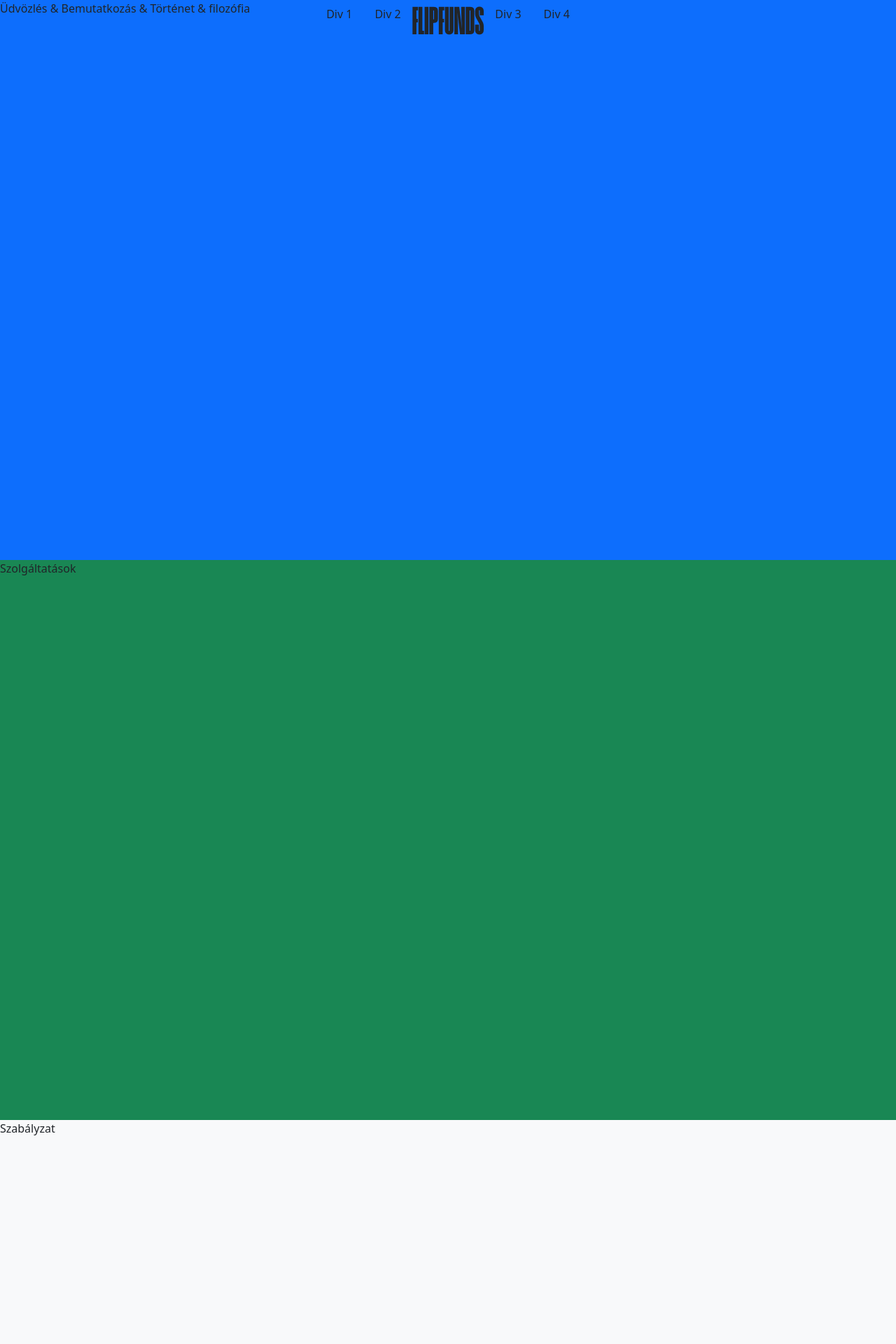
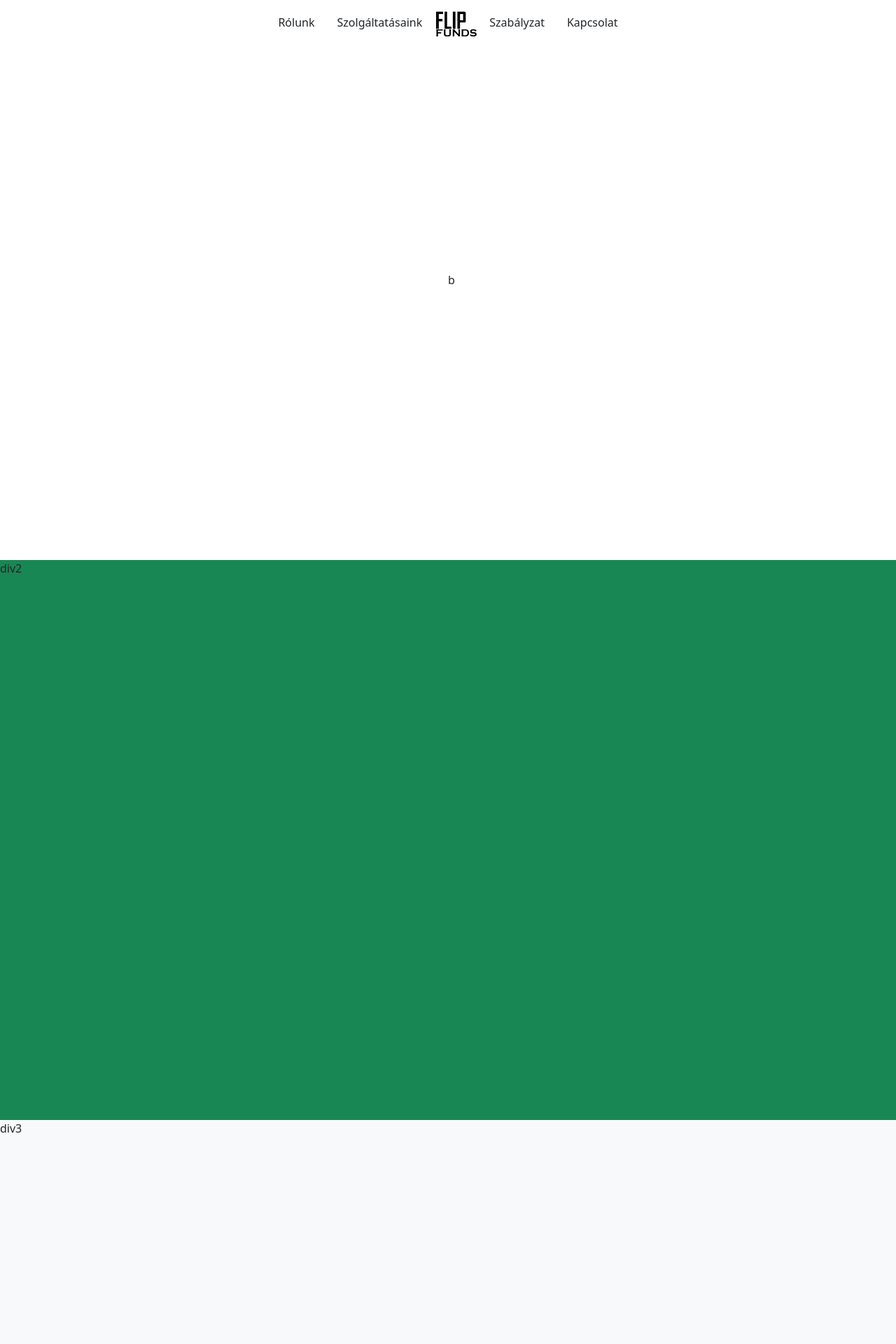
Before and after one commit to varannaibence/e2020.penzvalto, a PHP site: page /main.html in a window 1280 px wide. Shown: the top 1920 px of the page at 70% size. Run offline with PHP 8.4, Linux system fonts and the light colour scheme; some libraries are stand-ins or nearby versions.

Commit message:
3d tesztelés

```diff
--- a/css.css
+++ b/css.css
@@ -5,13 +5,19 @@
     --vFeher: #ebebeb;
     --vNsarga: #ff6700;
 }
+
 @font-face {
     font-family: Humane;
     src: url(fonts/Humane-Bold.otf);
 }
-#navbarSticky {
-    position: sticky;
-    top: 0;
-    overflow: hidden;
-    background-color: #333;
+model-viewer {
+    background-color: transparent;
   }
+body{
+    padding: 0;
+    margin: 0;
+}
+.fsDiv{
+    height: 100vh;
+    width: 100%;
+}
--- a/main.html
+++ b/main.html
@@ -4,40 +4,57 @@
     <meta charset="UTF-8">
     <meta name="viewport" content="width=device-width, initial-scale=1.0">
     <title>FLIPFUNDS</title>
+    <script src="https://cdn.jsdelivr.net/npm/bootstrap@5.3.3/dist/js/bootstrap.bundle.min.js" integrity="sha384-YvpcrYf0tY3lHB60NNkmXc5s9fDVZLESaAA55NDzOxhy9GkcIdslK1eN7N6jIeHz" crossorigin="anonymous"></script>
     <link href="https://cdn.jsdelivr.net/npm/bootstrap@5.3.3/dist/css/bootstrap.min.css" rel="stylesheet" integrity="sha384-QWTKZyjpPEjISv5WaRU9OFeRpok6YctnYmDr5pNlyT2bRjXh0JMhjY6hW+ALEwIH" crossorigin="anonymous">
-    <script src="https://cdn.jsdelivr.net/npm/bootstrap@5.3.3/dist/js/bootstrap.bundle.min.js" integrity="sha384-YvpcrYf0tY3lHB60NNkmXc5s9fDVZLESaAA55NDzOxhy9GkcIdslK1eN7N6jIeHz" crossorigin="anonymous"></script>
+    <script type="module" src="https://unpkg.com/@google/model-viewer/dist/model-viewer.min.js"></script>
     <link rel="stylesheet" href="css.css">
 </head>
 <body>
-    <nav id="nav-example" class="nav justify-content-center fixed-top">
-        <a class="nav-link text-dark" href="#div1">Div 1</a>
-        <a class="nav-link text-dark" href="#div2">Div 2</a>
-        <h1 style="font-family: Humane; font-size: 7vh;">FLIPFUNDS</h1>
-        <a class="nav-link text-dark" href="#div3">Div 3</a>
-        <a class="nav-link text-dark" href="#div4">Div 4</a>
+    <nav id="nav-example" class="nav justify-content-center align-items-center fixed-top">
+        <a class="nav-link text-dark " href="#div1">Rólunk</a>
+        <a class="nav-link text-dark" href="#div2">Szolgáltatásaink</a>
+        <img
+            src="imgs/fflogo.png"
+            class="img-fluid rounded-top"
+            alt="" style="width: 8vh;"/>
+        <a class="nav-link text-dark" href="#div3">Szabályzat</a>
+        <a class="nav-link text-dark" href="#div4">Kapcsolat</a>
     </nav>
-
     <div>
         <div
             data-bs-spy="scroll"
             data-bs-target="#nav-example"
             data-bs-smooth-scroll="true"
             tabindex="0">
-            <div id="div1" class="bg-primary" style="height: 100vh">
-                Üdvözlés & Bemutatkozás & Történet & filozófia
+            <div id="div1" class="container d-flex align-items-center" style="height: 100vh">
+                <div class="row w-100">
+                    <div class="col">
+
+                        <model-viewer
+                        src="https://modelviewer.dev/shared-assets/models/NeilArmstrong.glb"
+                        alt="A 3D model of Neil Armstrong"
+                        auto-rotate
+                        camera-controls
+                        background-color="transparent"
+                        shadow-intensity="1"
+                        autoplay>
+                      </model-viewer>
+
+                    </div>
+                    <div class="col">b</div>
+                </div>
             </div>
             <div id="div2" class="bg-success" style="height: 100vh">
-                Szolgáltatások
+                div2
             </div>
             <div id="div3" class="bg-light" style="height: 100vh">
-                Szabályzat
+                div3
             </div>
-            <div id="div4" class="bg-warning" style="height: 100vh">
-                Kapcsolat
-            </div>
+
+            <div id="div4" class="bg-warning" style="height: 100vh"></div>
+                div4
             </div>
         </div>
     </div>
-
 </body>
 </html>
```
Also changed, not shown: imgs/fflogo.png (added).
